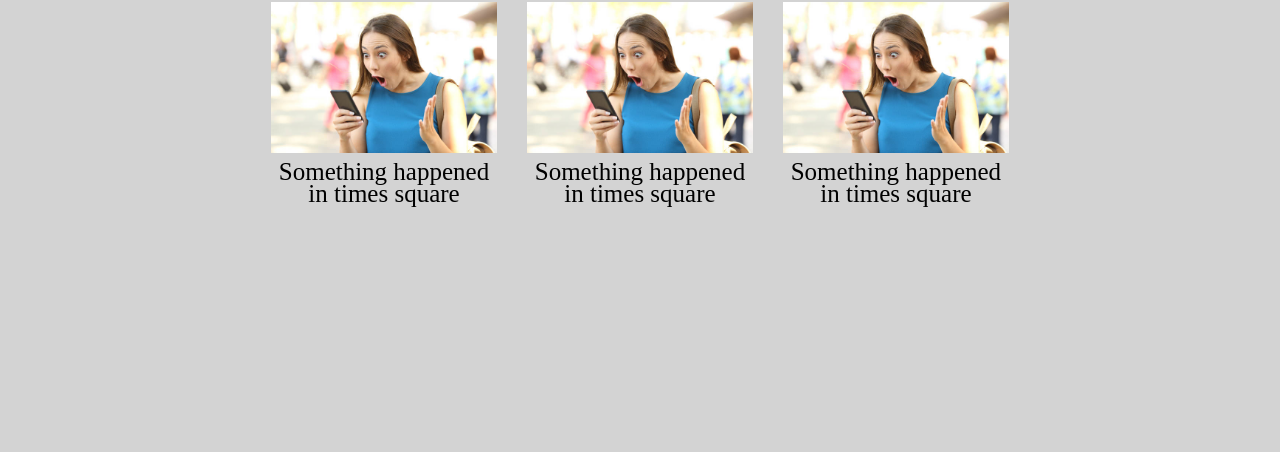
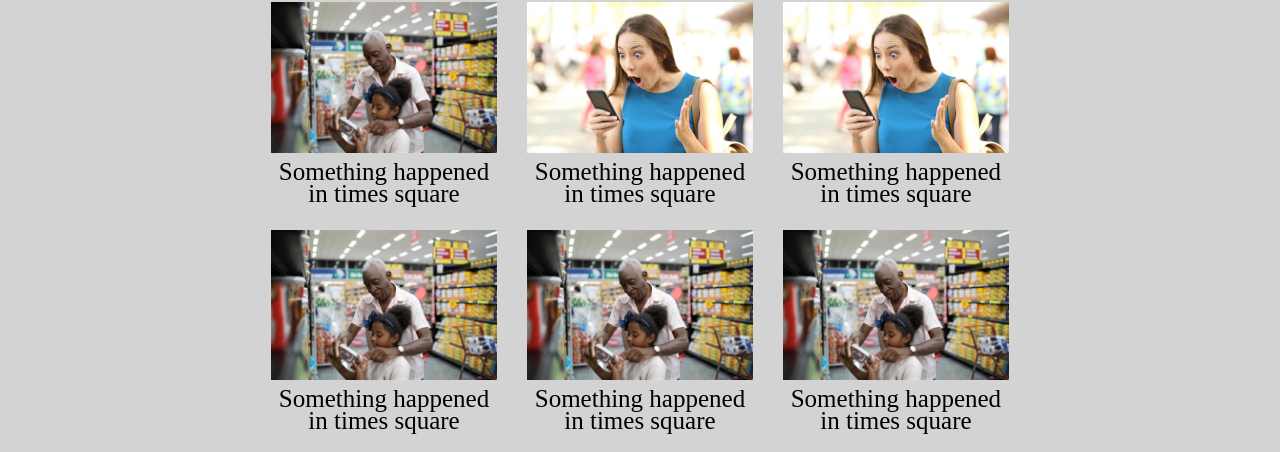
Before and after one commit to Yorklag/Code102FinalProj, a plain HTML site: page index.html in a window 1280 px wide. Shown: the part 585-1037 px from the top of the page. Before the commit the page ends 800 px from the top, so only its background shows below. Drawn offline with Linux system fonts and the light colour scheme.

Commit message:
Relevant articles on main page

```diff
--- a/index.html
+++ b/index.html
@@ -32,19 +32,37 @@
 	<p>Lorem ipsum dolor sit amet, consectetur adipiscing elit. Sed ultrices justo lectus, at tristique enim posuere sit amet. In porttitor tortor sit amet nibh convallis, eu accumsan ipsum sodales. Donec lobortis risus non metus dapibus viverra. Cras molestie sapien nunc, eu aliquam orci finibus quis. Integer et ultrices diam. Class aptent taciti sociosqu ad litora torquent per conubia nostra, per inceptos himenaeos. Quisque imperdiet pulvinar tortor dapibus molestie. Sed congue pretium ultricies. Cras semper quam vel pharetra consectetur. Fusce gravida malesuada urna quis fringilla. Mauris vitae ornare mi. Duis lobortis dolor eu magna sollicitudin, in pulvinar tellus sodales. Aliquam dignissim velit quis vehicula eleifend. Duis sit amet elementum eros. Sed non dignissim dui, et faucibus velit.<br><br>
 	In scelerisque, dui non bibendum dapibus, nibh velit aliquet felis, tempus gravida leo enim non ligula. Nunc aliquam dolor a felis tempus, at consequat arcu aliquet. Vivamus consequat quis nunc eget viverra. Integer blandit eget metus vitae malesuada. Morbi metus eros, varius a sem ut, lacinia posuere urna. Morbi aliquet facilisis eros nec pretium. </p>
 	</div>
-	<h1>Relevant Articles</h1>
+	<h1>Related Articles</h1>
 	<div class="row1">
-		<div class="column relevant">
-			<img src="assets/images/article2.jpg">
-			<h3> Something happened in times square </h3>
+		<div class="column">
+			<div class="relevant">
+				<img src="assets/images/article3.jpg">
+				<h3> Something happened in times square </h3>
+			</div>
+			<div class="relevant">
+				<img src="assets/images/article3.jpg">
+				<h3> Something happened in times square </h3>
+			</div>
 		</div>
-		<div class="column relevant">
-			<img src="assets/images/article2.jpg">
-			<h3> Something happened in times square </h3>
+		<div class="column">
+			<div class="relevant">
+				<img src="assets/images/article2.jpg">
+				<h3> Something happened in times square </h3>
+			</div>
+			<div class="relevant">
+				<img src="assets/images/article3.jpg">
+				<h3> Something happened in times square </h3>
+			</div>
 		</div>
-		<div class="column relevant">
-			<img src="assets/images/article2.jpg">
-			<h3> Something happened in times square </h3>
+		<div class="column">
+			<div class="relevant">
+				<img src="assets/images/article2.jpg">
+				<h3> Something happened in times square </h3>
+			</div>
+			<div class="relevant">
+				<img src="assets/images/article3.jpg">
+				<h3> Something happened in times square </h3>
+			</div>
 		</div>
 	</div>
 	</section>
--- a/style.css
+++ b/style.css
@@ -256,6 +256,9 @@ body {
   Relevant Article
   ============================
 */
+.relevant {
+	padding-bottom:20px;
+}
 .relevant img {
 	width: 100%;
 	padding: 5px;
```
